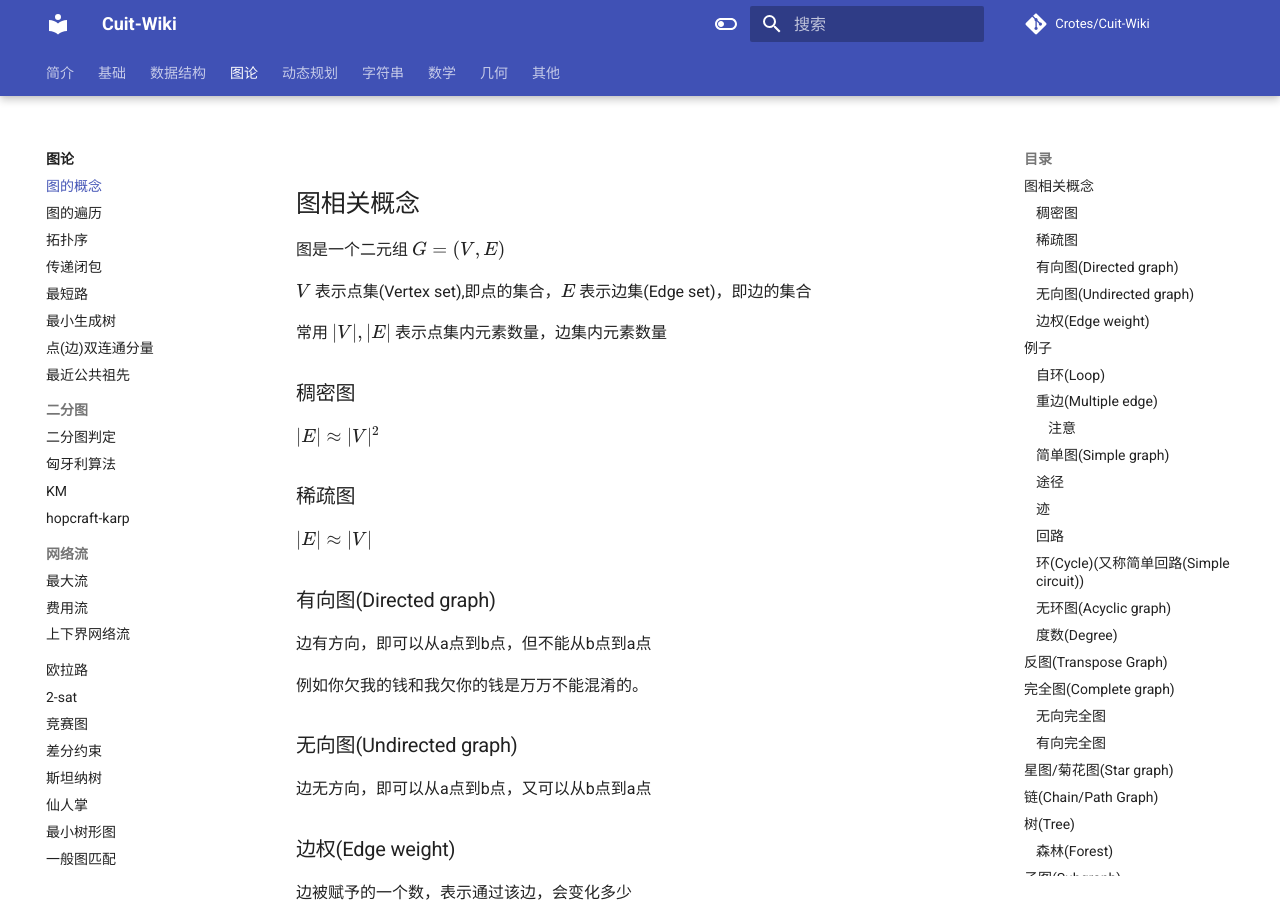
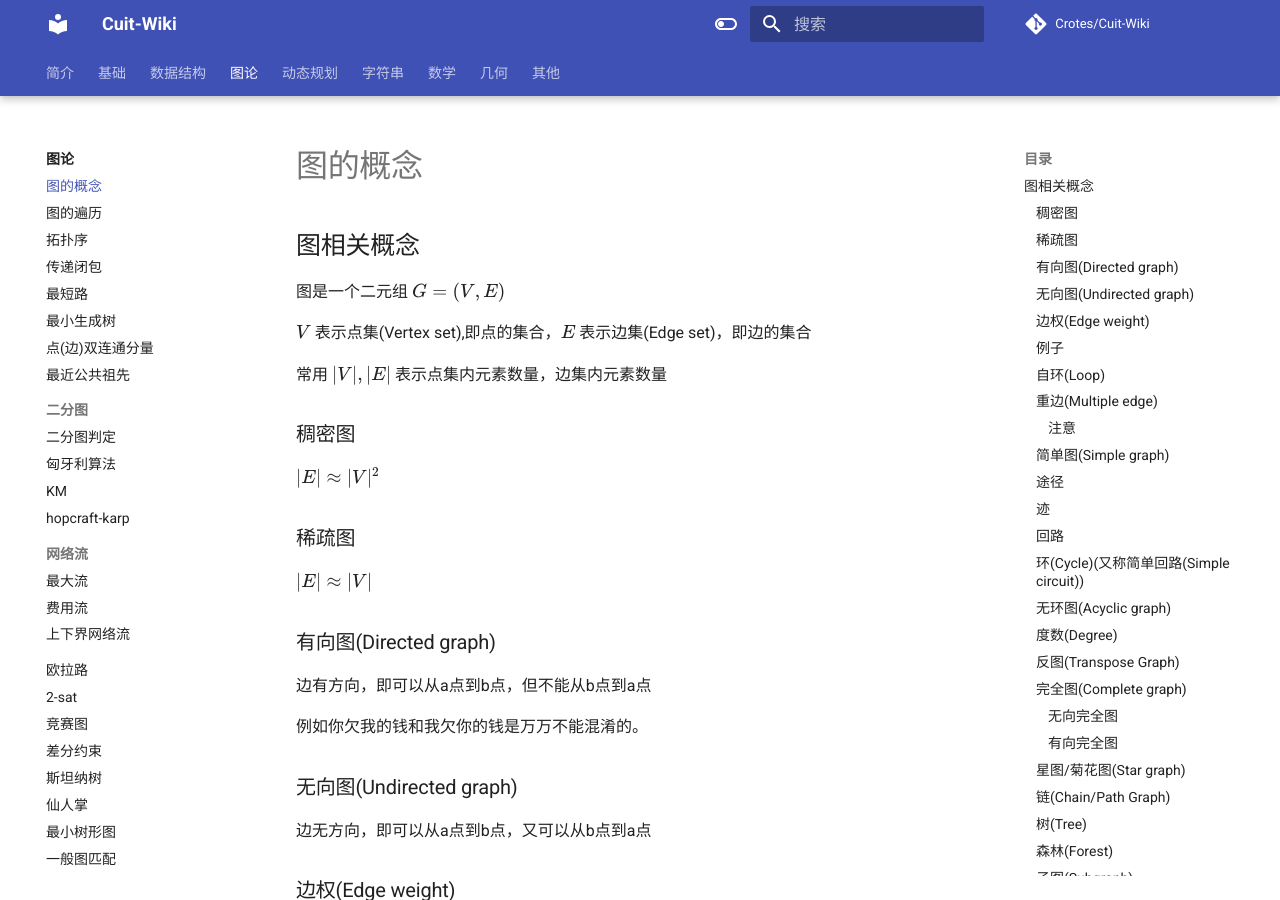
Before and after one commit to Crotes/Cuit-Wiki, an MkDocs documentation site: the page built from docs/Graph/图的概念.md, in a window 1280 px wide and 900 px high. Built offline with MkDocs 1.6.1 and Material for MkDocs 9.7.7, drawn with Linux system fonts in a browser that asks for light colours; formulas are drawn with MathJax 3; comment, search, counter and statistics services are not loaded.

Commit message:
Update 图的概念.md

```diff
--- a/docs/Graph/图的概念.md
+++ b/docs/Graph/图的概念.md
@@ -22,7 +22,7 @@
 ### 边权(Edge weight)
 边被赋予的一个数，表示通过该边，会变化多少
 
-## 例子
+### 例子
 你开车从a地到b地，汽油减少10L，点a到点b的边的边权为10
 
 通常减少为正数，增加为负数
@@ -68,37 +68,37 @@
 
 以点 $a$ 为终点的边的数量，称之为点 $a$ 的入度(In-degree)
 
-# 反图(Transpose Graph)
+### 反图(Transpose Graph)
 点集一样，边集反向，仅对于有向图有反图概念
 
-# 完全图(Complete graph)
+### 完全图(Complete graph)
 >对无向图和有向图定义不一样
 
-## 无向完全图
+#### 无向完全图
 任意不同两点间均有边
 
-## 有向完全图
+#### 有向完全图
 任意不同两点间都有两条方向不同的边
 
-# 星图/菊花图(Star graph)
+### 星图/菊花图(Star graph)
 若无向简单图满足，存在一个点v的度数 $=|G|-1$，其余点之间没有边相连
 
 这个图常用来卡图论算法
 
-# 链(Chain/Path Graph)
+### 链(Chain/Path Graph)
 无向简单图的所有边恰好构成一条简单路径
 
 这个图常用来卡图论算法
 
 菊花图和链结合一下也能用来卡图论算法
 
-# 树(Tree)
+### 树(Tree)
 无向连通图不含环
 
-## 森林(Forest)
+### 森林(Forest)
 多棵树组成的图
 
-# 子图(Subgraph)
+### 子图(Subgraph)
 对一张图 $G=(V,E)$，若存在另一张图 $H=(V',E')$，
 
 满足 $V'$ 是 $V$ 的子集且 $E'$ 是 $E$ 的子集，则称H是G的子图
```
